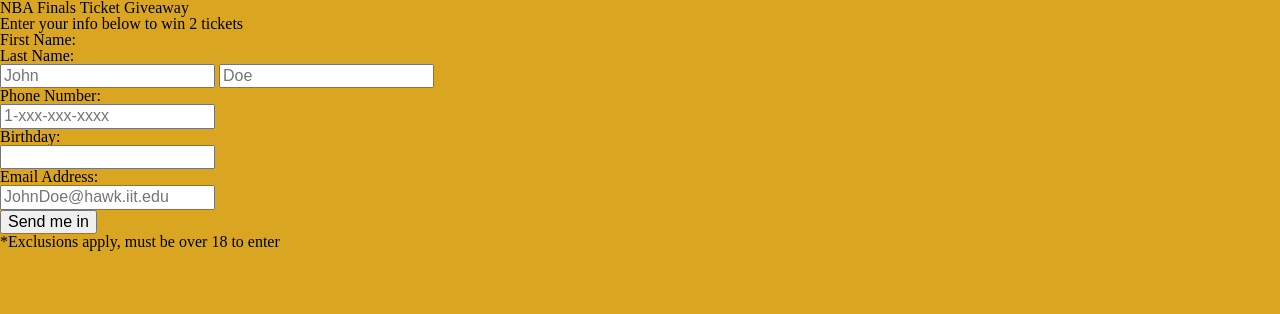
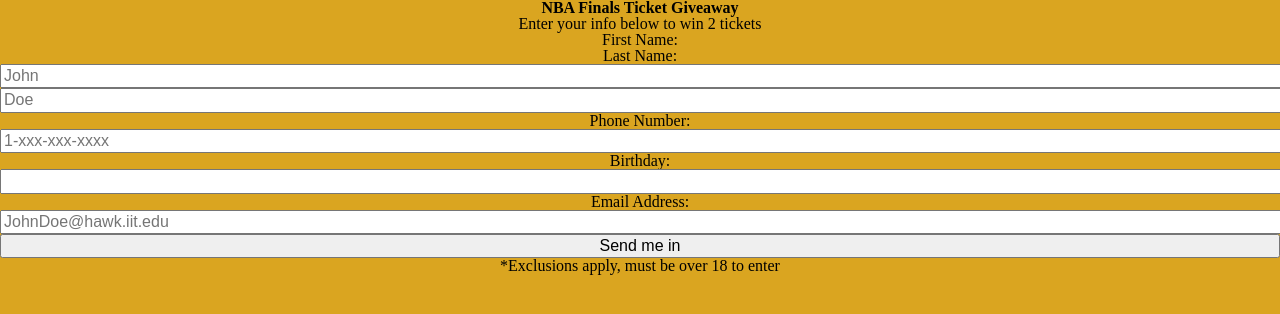
Before and after one commit to yfarook3/itmd-362-lab-2, a plain HTML site: page index.html in a window 1280 px wide. Drawn offline with Linux system fonts and the light colour scheme.

Commit message:
background color
adding background color and centering the text

```diff
--- a/css/screen.css
+++ b/css/screen.css
@@ -3,5 +3,15 @@
 @media screen and (min-width: 480px) {}
 
 body{
-	background-color: #DAA520
+	background-color: #DAA520;
+	text-align: center;
 }
+
+h1{
+	color: #000000;
+	font-weight:bold;
+}
+
+input {
+	width: 100%
+}
```
